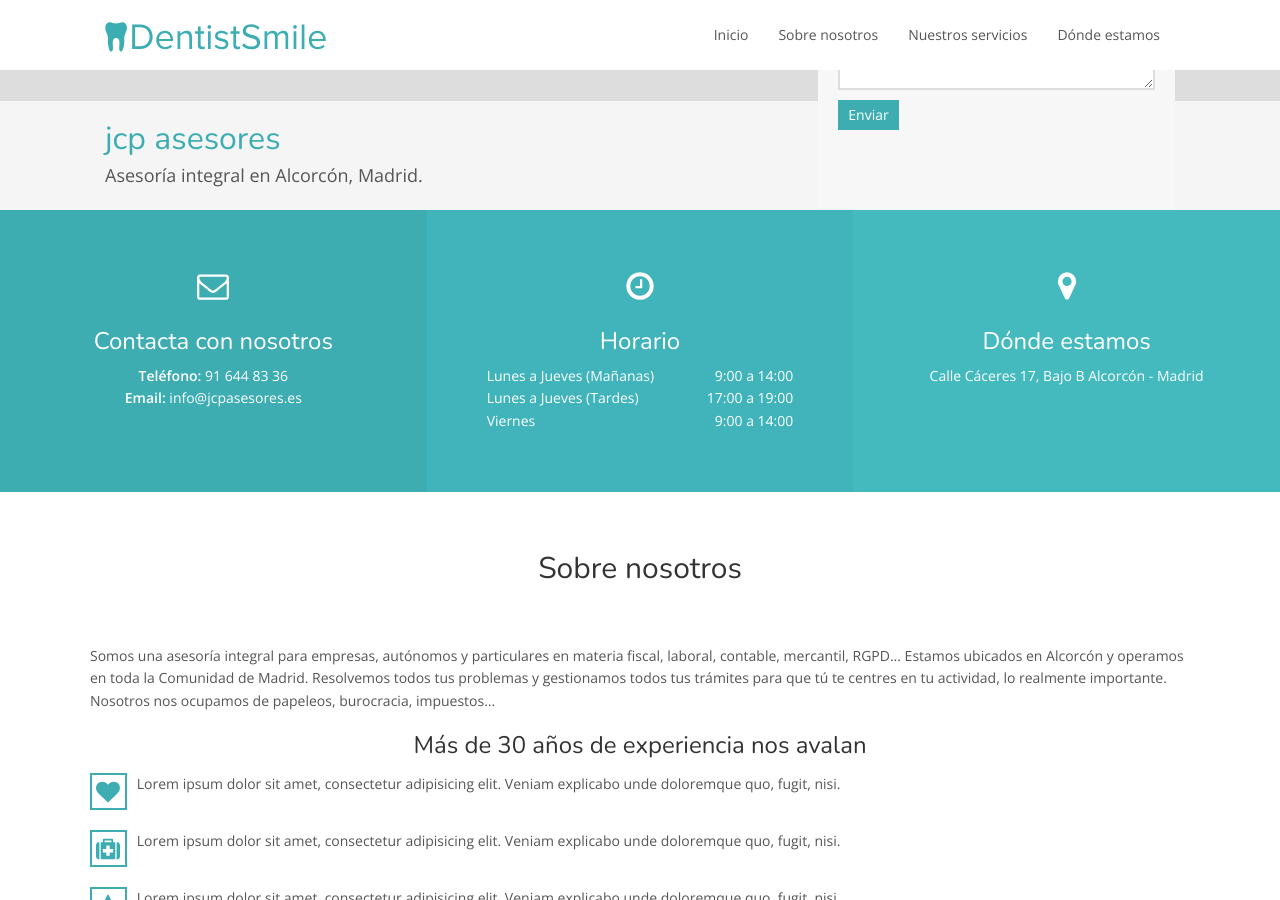
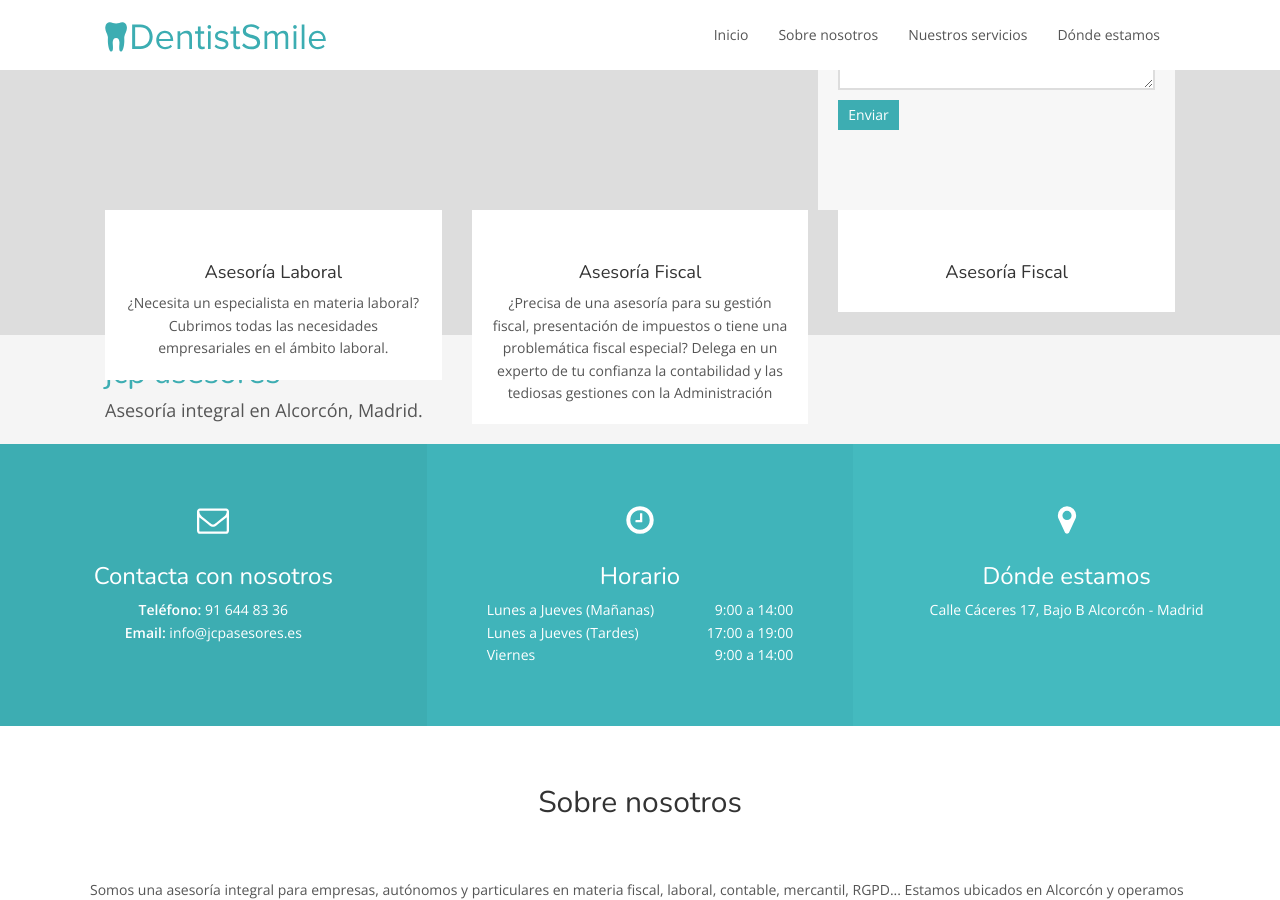
Before and after one commit to MpCity/MpCity.github.io, a Jekyll site: the page built from index.html, in a window 1280 px wide and 900 px high, scrolled down 362 px. Built offline with Jekyll 4.4.1, drawn with Linux system fonts in a browser that asks for light colours.

Commit message:
Update index.html

```diff
--- a/index.html
+++ b/index.html
@@ -32,6 +32,30 @@
                 </div>
                 <input type="submit" class="btn btn-default" value="Enviar">
             </form>
+        </div>
+
+        <div class="row">
+          <div class="col-sm-6 col-md-4">
+              <div class="icon-box">
+                  <svg class="icon {{ treatment.icon }}"><use xlink:href="#{{ treatment.icon }}"></use></svg>
+                  <h4>Asesoría Laboral</h4>
+                  <p>¿Necesita un especialista en materia laboral? Cubrimos todas las necesidades empresariales en el ámbito laboral.</p>
+              </div>
+          </div>
+          <div class="col-sm-6 col-md-4">
+              <div class="icon-box">
+                  <svg class="icon {{ treatment.icon }}"><use xlink:href="#{{ treatment.icon }}"></use></svg>
+                  <h4>Asesoría Fiscal</h4>
+                  <p>¿Precisa de una asesoría para su gestión fiscal, presentación de impuestos o tiene una problemática fiscal especial? Delega en un experto de tu confianza la contabilidad y las tediosas gestiones con la Administración</p>
+              </div>
+          </div>
+          <div class="col-sm-6 col-md-4">
+              <div class="icon-box">
+                  <svg class="icon {{ treatment.icon }}"><use xlink:href="#{{ treatment.icon }}"></use></svg>
+                  <h4>Asesoría Fiscal</h4>
+                  <p>{{ treatment.description }}</p>
+              </div>
+          </div>
         </div>
 
     </div>
```
